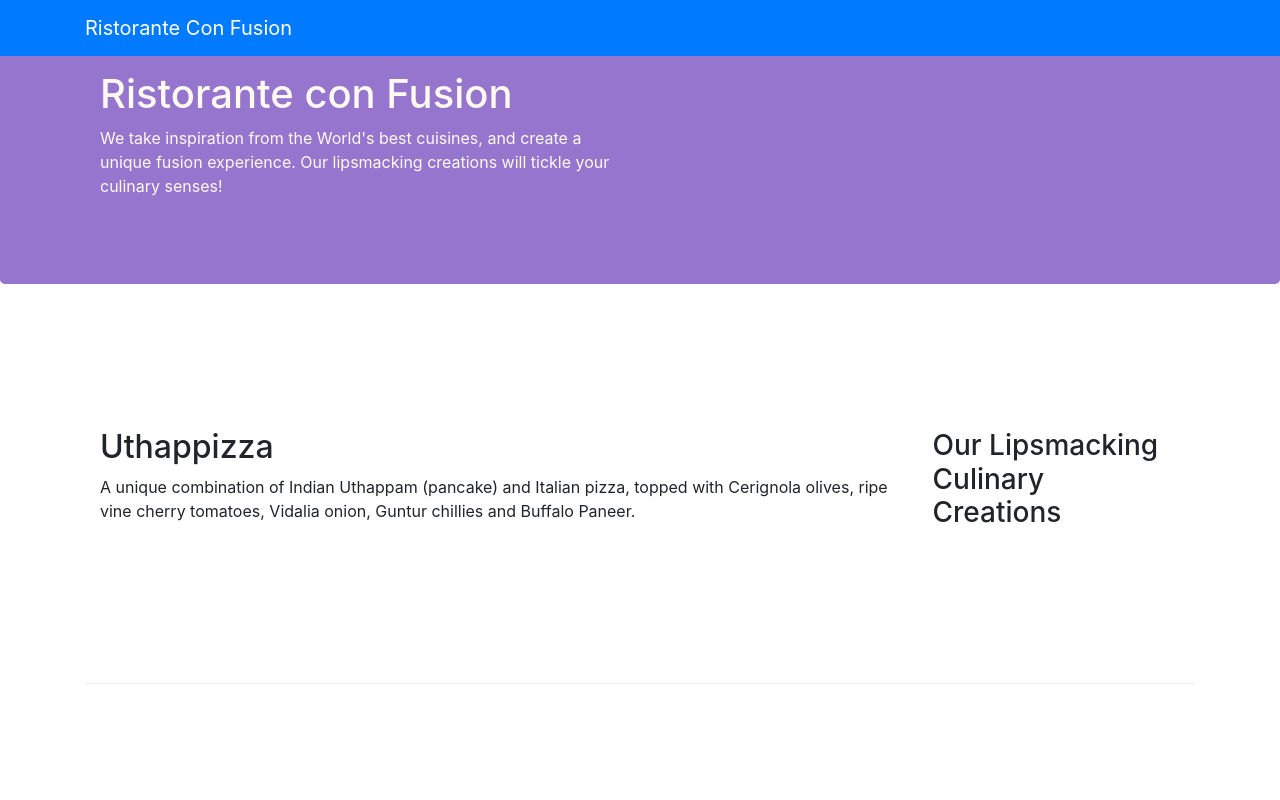
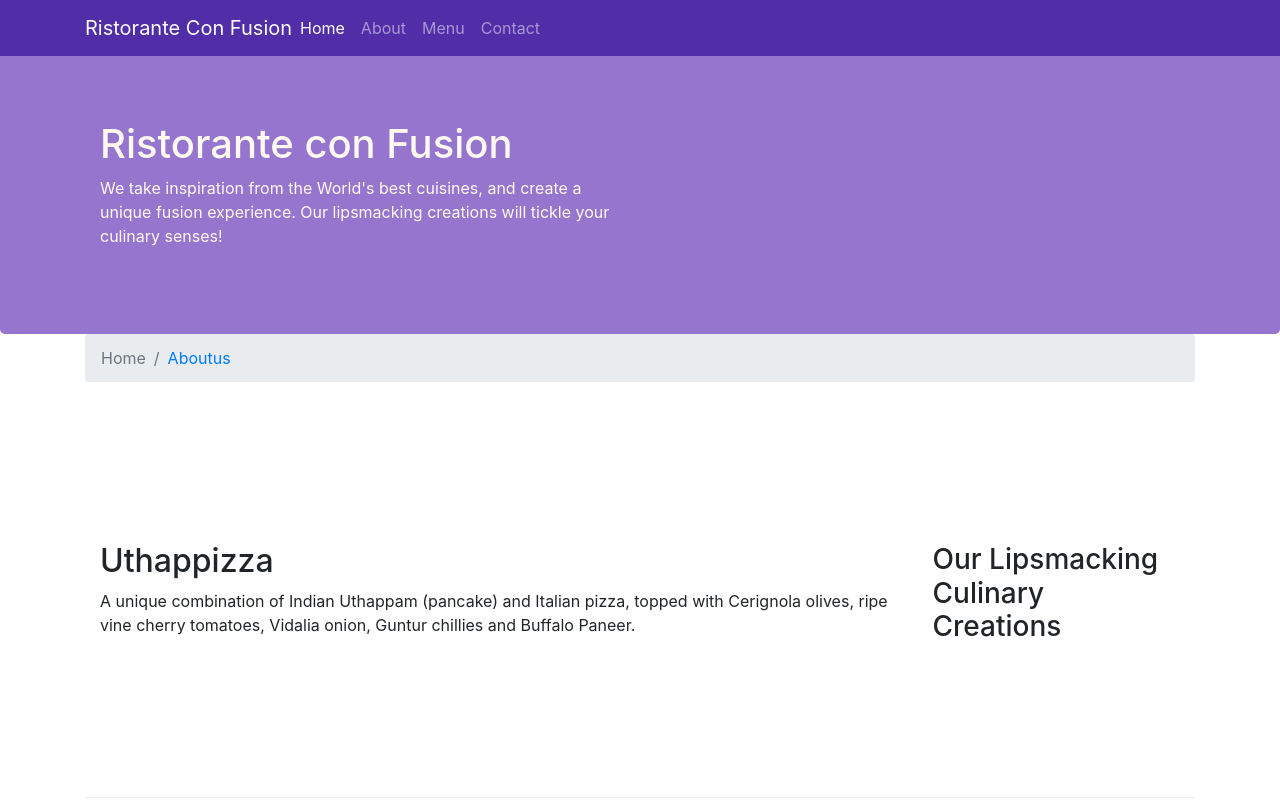
Before and after one commit to Malsram/ConFusion, a website: page index.html in a window 1280 px wide. Shown: the top 800 px of the page. Drawn offline with nearby package versions, Linux system fonts and the light colour scheme.

Commit message:
Final commit

```diff
--- a/css/style.css
+++ b/css/style.css
@@ -32,3 +32,12 @@
 .row-Aboutus {
   border-bottom: 1px ridge;
 }
+
+body {
+  padding:50px 0px 0px 0px;
+  z-index:0;
+}
+
+.navbar-dark{
+    background-color: #512DA8
+}
--- a/index.html
+++ b/index.html
@@ -14,9 +14,20 @@
 </head>
 
 <body>
-    <nav class="navbar navbar-dark navbar-expand-sm bg-primary fixed-top">
+    <nav class="navbar navbar-dark navbar-expand-sm fixed-top">
         <div class="container">
-            <a class="navbar-brand" href="#"">Ristorante Con Fusion</a>
+            <button class="navbar-toggler" type="button" data-toggle="collapse" data-target="#Navbar">
+              <span class="navbar-toggler-icon"></span>
+            </button>
+            <a class="navbar-brand mr-auto" href="#"">Ristorante Con Fusion</a>
+            <div class="collapse navbar-collapse" id="Navbar">
+                <ul class="navbar-nav mr-auto">
+                    <li class="nav-item active"><a class="nav-link" href="#">Home</a></li>
+                    <li class="nav-item"><a class="nav-link" href="Aboutus.html">About</a></li>
+                    <li class="nav-item"><a class="nav-link" href="#">Menu</a></li>
+                    <li class="nav-item"><a class="nav-link" href="#">Contact</a></li>
+                </ul>
+              </div>
         </div>
     </nav>
     <header class="jumbotron">
@@ -33,13 +44,18 @@
     </header>
 
     <div class="container">
+      <ol class="col-12 breadcrumb">
+          <li class="breadcrumb-item active">Home</li>
+          <li class="breadcrumb-item active"><a href="Aboutus.html">Aboutus</a></li>
+      </ol>
+
         <div class="row row-content align-items-center">
             <div class="col-12 col-sm-4 order-sm-last col-md-3">
                 <h3>Our Lipsmacking Culinary Creations</h3>
             </div>
             <div class="col col-sm order-sm-first col-md">
                 <h2>Uthappizza</h2>
-                <p>A unique combination of Indian Uthappam (pancake) and Italian pizza, topped with Cerignola olives, ripe vine cherry tomatoes, Vidalia onion, Guntur chillies and Buffalo Paneer.</p>
+                <p  class="d-none d-sm-block">A unique combination of Indian Uthappam (pancake) and Italian pizza, topped with Cerignola olives, ripe vine cherry tomatoes, Vidalia onion, Guntur chillies and Buffalo Paneer.</p>
             </div>
         </div>
 
@@ -61,7 +77,7 @@
             <div class="col col-sm order-sm-first col-md">
                 <h2>Alberto Somayya</h2>
                 <h4>Executive Chef</h4>
-                <p>Award winning three-star Michelin chef with wide International experience having worked closely with whos-who in the culinary world, he specializes in creating mouthwatering Indo-Italian fusion experiences. </p>
+                <p  class="d-none d-sm-block">Award winning three-star Michelin chef with wide International experience having worked closely with whos-who in the culinary world, he specializes in creating mouthwatering Indo-Italian fusion experiences. </p>
             </div>
         </div>
     </div>
@@ -73,7 +89,7 @@
                     <h5>Links</h5>
                     <ul class="list-unstyled">
                         <li><a href="#">Home</a></li>
-                        <li><a href="#">About</a></li>
+                        <li><a href="Aboutus.html">About</a></li>
                         <li><a href="#">Menu</a></li>
                         <li><a href="#">Contact</a></li>
                     </ul>
```
Also changed, not shown: aboutus.html (+21 -2 lines).
